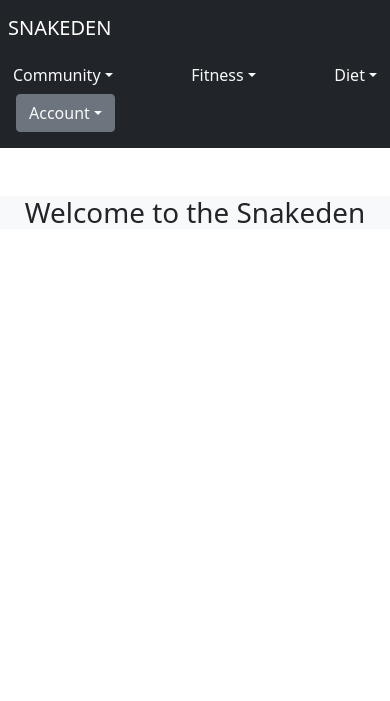
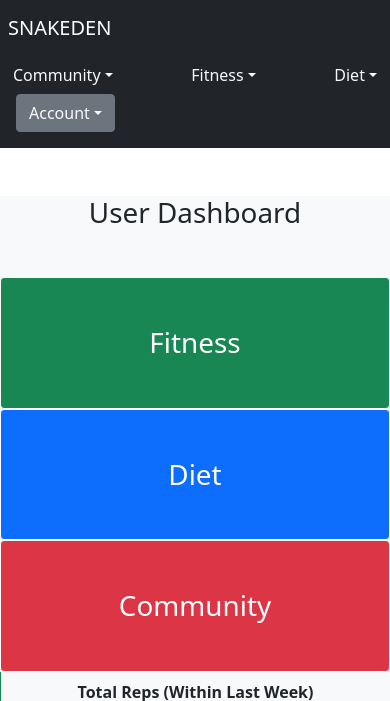
Before and after one commit to bradleypeterson/snakedenfitness, a Django app: page / in a window 390 px wide. Shown: the top 701 px of the page. Before the commit the page ends 223 px from the top, so only its background shows below. Run offline with Django 3.2, Linux system fonts and the light colour scheme; a user stored in the database is signed in; data comes from the database, SQL or seed files in the repository; both versions use the stored data as it was after the commit; some libraries are stand-ins or nearby versions.

Commit message:
dashboard implemented

```diff
--- a/snakedenfitness/fitness/models.py
+++ b/snakedenfitness/fitness/models.py
@@ -32,3 +32,4 @@ class Workout(models.Model):
     sets = models.IntegerField()
     weight = models.IntegerField()
     user = models.ForeignKey(User, on_delete=models.CASCADE)
+    created_at = models.DateTimeField(auto_now_add=True)
--- a/snakedenfitness/snakedenfitness/settings.py
+++ b/snakedenfitness/snakedenfitness/settings.py
@@ -154,3 +154,6 @@ STATICFILES_DIRS = (
 )
 
 ASGI_APPLICATION = 'snakedenfitness.asgi.application'
+
+USE_TZ = True
+TIME_ZONE="America/Denver"
--- a/snakedenfitness/snakedenfitness/views.py
+++ b/snakedenfitness/snakedenfitness/views.py
@@ -1,6 +1,51 @@
 from django.shortcuts import render
+from fitness.models import Workout
+from diet.models import Meal
+from community.models import Room
+from datetime import datetime, timedelta
+import pytz
 
 
 # Create your views here.
 def index(request):
-    return render(request, 'index.html', {})
+    today = datetime.today()
+    year = today.year
+    month = today.month
+    day = today.day
+    one_week_ago = datetime.today() - timedelta(days=7)
+    cardio, strength, endurance, total_calories, breakfast_cal, lunch_cal, dinner_cal, snack_cal = 0, 0, 0, 0, 0, 0, 0, 0
+    workouts = Workout.objects.filter(created_at__gte=one_week_ago, user=request.user)
+    daily_meals = Meal.objects.filter(created_at__year=year, created_at__month=month, created_at__day=day)
+    rooms = Room.objects.filter(users__id=request.user.id)
+
+    for workout in workouts:
+        print("workout type", workout.workout_type)
+        if workout.workout_type == 'Cardio':
+            cardio += workout.sets*workout.reps
+        elif workout.workout_type == 'Strength':
+            strength += workout.sets*workout.reps
+        elif workout.workout_type == 'Endurance':
+            endurance += workout.sets*workout.reps
+
+    for item in daily_meals:
+        total_calories += item.calories
+        if item.meal_type == 'Breakfast':
+            breakfast_cal += item.calories
+        elif item.meal_type == 'Lunch':
+            lunch_cal += item.calories
+        elif item.meal_type == 'Dinner':
+            dinner_cal += item.calories
+        elif item.meal_type == 'Snack':
+            snack_cal += item.calories
+
+    return render(request, 'index.html', {
+        'cardio': cardio,
+        'strength': strength,
+        'endurance': endurance,
+        'total_calories': total_calories,
+        'breakfast_cal': breakfast_cal,
+        'lunch_cal': lunch_cal,
+        'dinner_cal': dinner_cal,
+        'snack_cal': snack_cal,
+        'rooms': rooms
+    })
--- a/snakedenfitness/templates/index.html
+++ b/snakedenfitness/templates/index.html
@@ -3,5 +3,104 @@
 <!-- This is the site landing page -->
 
 {% block body %}
- <h1 class="contianer text-center mt-5">Welcome to the Snakeden</h1>
+<h1 class="text-center m-5">User Dashboard</h1>
+<div class="row">
+    <a class="col-md-4 bg-success text-white text-decoration-none text-center h1 border border-white rounded py-5 mb-0" href="{% url 'fitness_home' %}">Fitness</a>
+    <a class="col-md-4 bg-primary text-white text-decoration-none text-center h1 border border-white rounded py-5 mb-0" href="{% url 'diet_home' %}">Diet</a>
+    <a class="col-md-4 bg-danger text-white text-decoration-none text-center h1 border border-white rounded py-5 mb-0" href="{% url 'rooms' %}">Community</a>
+    <div class="col-md-4 border border-success border-top-0 border-end-0 border-bottom-0 py-2">
+        <div class="text-center fw-bold">Total Reps (Within Last Week)</div>
+        <div class="row">
+            <div id="workoutchart" class=""></div>
+        </div>
+    </div>
+    <div class="col-md-4 border border-primary border-top-0 border-end-0 border-bottom-0 py-2">
+        <div class="text-center fw-bold">Calories Today: {{ total_calories }}</div>
+        <div class="row">
+            <div id="dietchart" class=""></div>
+        </div>
+    </div>
+    <div class="col-md-4 border border-danger border-top-0 border-end-0 border-bottom-0 py-2">
+        {% for room in rooms %}
+            <div class="row border rounded p-2 m-2">
+                <div class="col-md-9 h3 d-flex justify-content-center">{{ room.name }}</div>
+                <div class="col-md-3 d-flex justify-content-center">
+                    <a href="{% url 'room' room.slug %}" class="btn btn-warning px-3">View</a>
+                </div>
+            </div>
+        {% endfor %}
+    </div>
+    <div id="cardio" class="d-none">{{ cardio }}</div>
+    <div id="strength" class="d-none">{{ strength }}</div>
+    <div id="endurance" class="d-none">{{ endurance }}</div>
+    <div id="breakfast_cal" class="d-none">{{ breakfast_cal }}</div>
+    <div id="lunch_cal" class="d-none">{{ lunch_cal }}</div>
+    <div id="dinner_cal" class="d-none">{{ dinner_cal }}</div>
+    <div id="snack_cal" class="d-none">{{ snack_cal }}</div>
+</div>
 {% endblock %}
+
+
+{% block scripts %}
+    <script type="text/javascript" src="https://www.gstatic.com/charts/loader.js"></script>
+    <script type="text/javascript">
+        google.charts.load('current', {'packages':['corechart']});
+        google.charts.setOnLoadCallback(drawWorkoutChart);
+        google.charts.setOnLoadCallback(drawDietChart);
+
+        let cardio = +document.getElementById('cardio').innerHTML;
+        let strength = +document.getElementById('strength').innerHTML;
+        let endurance = +document.getElementById('endurance').innerHTML;
+        let breakfast = +document.getElementById('breakfast_cal').innerHTML;
+        let lunch = +document.getElementById('lunch_cal').innerHTML;
+        let dinner = +document.getElementById('dinner_cal').innerHTML;
+        let snack = +document.getElementById('snack_cal').innerHTML;
+
+        function drawWorkoutChart() {
+            var data = google.visualization.arrayToDataTable([
+                ['Task', 'Workouts'],
+                ['Cardio', cardio],
+                ['Strength', strength],
+                ['Endurance', endurance],
+            ]);
+
+            var options = {
+                backgroundColor: { fill:'transparent' },
+                legend: {position: 'bottom'},
+                is3D: true,
+                chartArea: {
+                    width: '94%'
+                },
+                width: '100%',
+                colors: ['#ffa633', '#3b5a9d', '#4fb2aa']
+            };
+
+            var chart = new google.visualization.PieChart(document.getElementById('workoutchart'));
+            chart.draw(data, options);
+        }
+
+        function drawDietChart() {
+            var data = google.visualization.arrayToDataTable([
+                ['Task', 'Workouts'],
+                ['Breakfast', breakfast],
+                ['Lunch', lunch],
+                ['Dinner', dinner],
+                ['Snack', snack]
+            ]);
+
+            var options = {
+                backgroundColor: { fill:'transparent' },
+                legend: {position: 'bottom'},
+                is3D: true,
+                chartArea: {
+                    width: '92%'
+                },
+                width: '100%',
+                colors: ['#003f5c', '#58508d', '#ff6361', '#ffa600']
+            };
+
+            var chart = new google.visualization.PieChart(document.getElementById('dietchart'));
+            chart.draw(data, options);
+        }
+    </script>
+{% endblock %}
```
Also changed, not shown: snakedenfitness/community/migrations/0001_initial.py, snakedenfitness/db.sqlite3, snakedenfitness/diet/migrations/0001_initial.py, snakedenfitness/diet/migrations/0002_alter_meal_user.py (deleted), snakedenfitness/fitness/migrations/0001_initial.py, snakedenfitness/fitness/migrations/0002_alter_workout_user.py (deleted), snakedenfitness/fitness/migrations/0002_workout_created_at.py (added), snakedenfitness/fitness/migrations/0003_alter_workout_muscle_group_and_more.py (deleted), snakedenfitness/users/migrations/0001_initial.py, snakedenfitness/users/migrations/0002_clienttrainer.py (deleted), snakedenfitness/users/migrations/0003_alter_clienttrainer_client.py (deleted).
